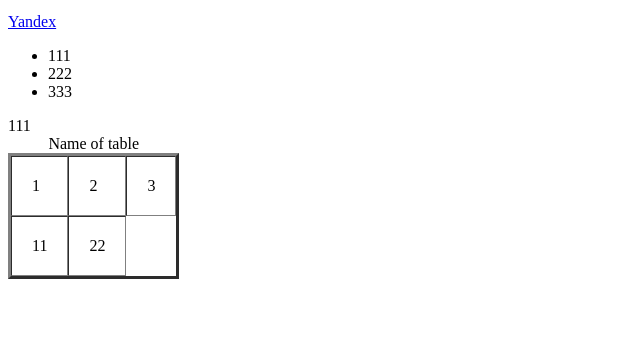
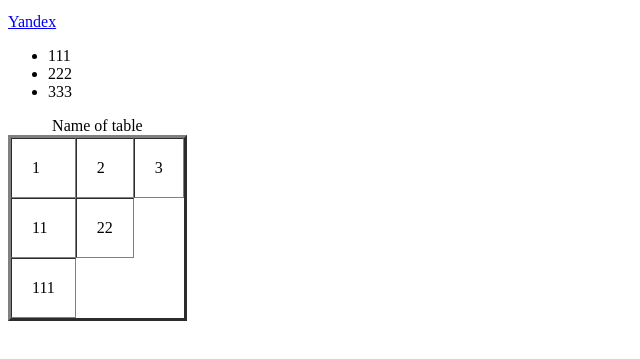
Before and after one commit to abrosov-sergey/FRONT-END, a plain HTML site: page first-project/index.html in a window 1280 px wide. Shown: the part 405-764 px from the top of the page, without its empty margins (0-640 px from the left). Drawn offline with Linux system fonts and the light colour scheme.

Commit message:
2nd part pre-end

```diff
--- a/first-project/index.html
+++ b/first-project/index.html
@@ -61,7 +61,9 @@
 
         <tfoot>
             <tr>
-                111
+                <td colspan=1>
+                    111
+                </td>
             </tr>
         </tfoot>
     </table>
```
Also changed, not shown: 1 other file.
